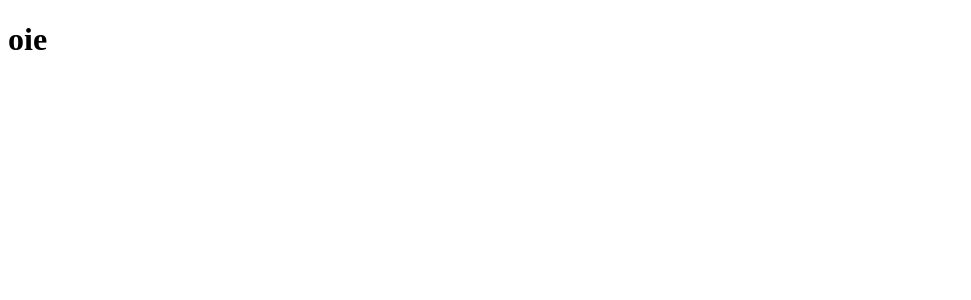
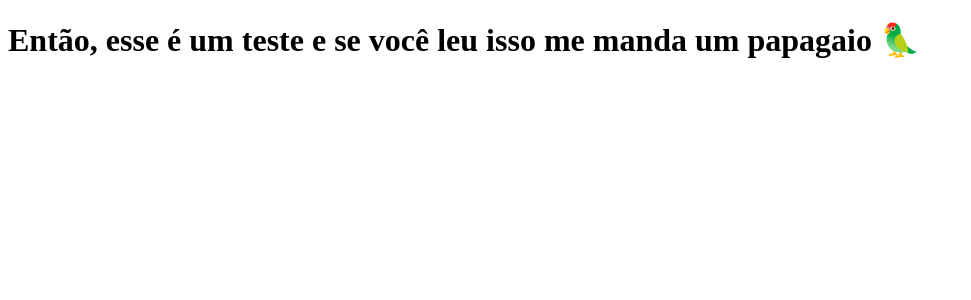
Before and after one commit to massaki-msfk/clone-tabnews, a Next.js app: page / in a window 1280 px wide. Shown: the top 300 px of the page, without its empty margins (0-971 px from the left). Built offline with nearby package versions, Linux system fonts and the light colour scheme.

Commit message:
mudando a frase

```diff
--- a/pages/index.js
+++ b/pages/index.js
@@ -1,5 +1,5 @@
 function Home(){
-    return <h1>oie</h1>
+    return <h1>Então, esse é um teste e se você leu isso me manda um papagaio 🦜</h1>
 }
 
 export default Home;
```
